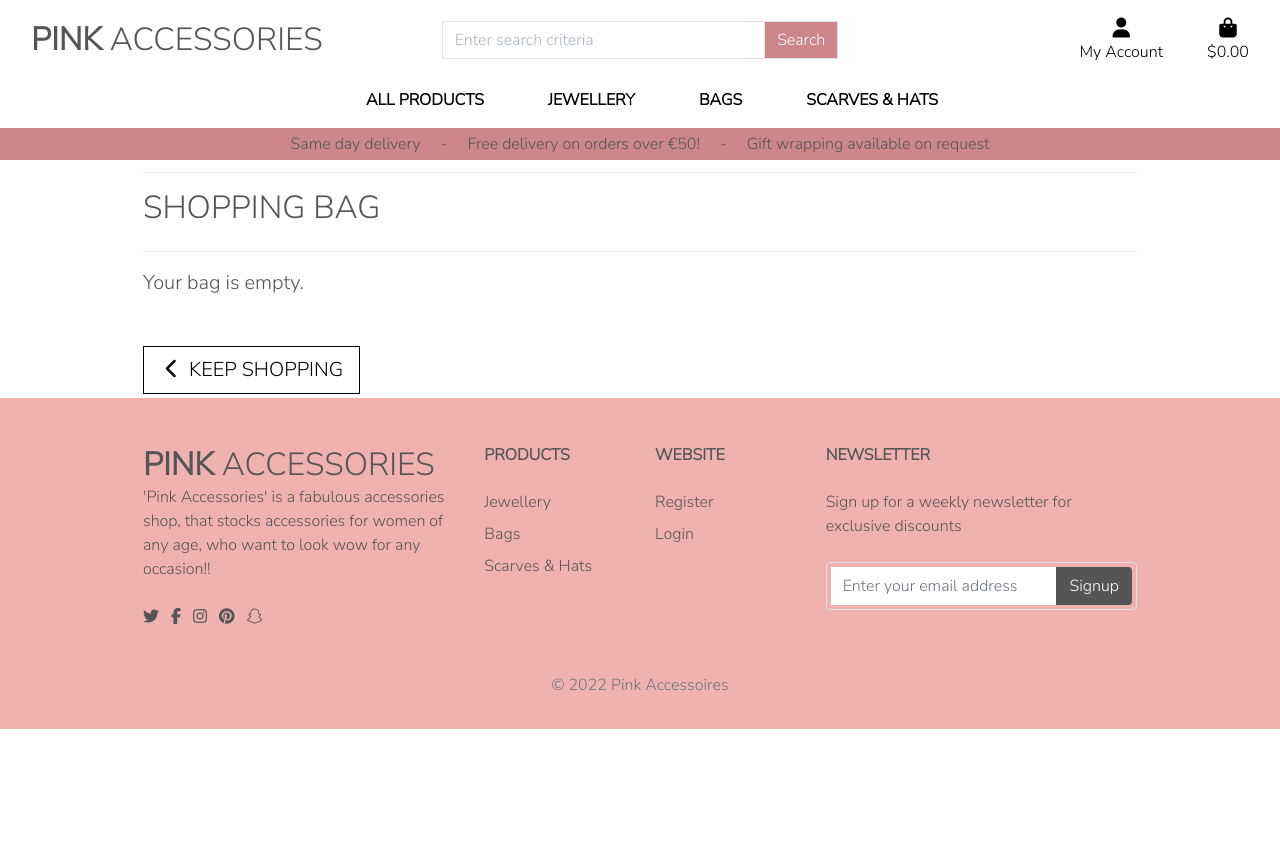
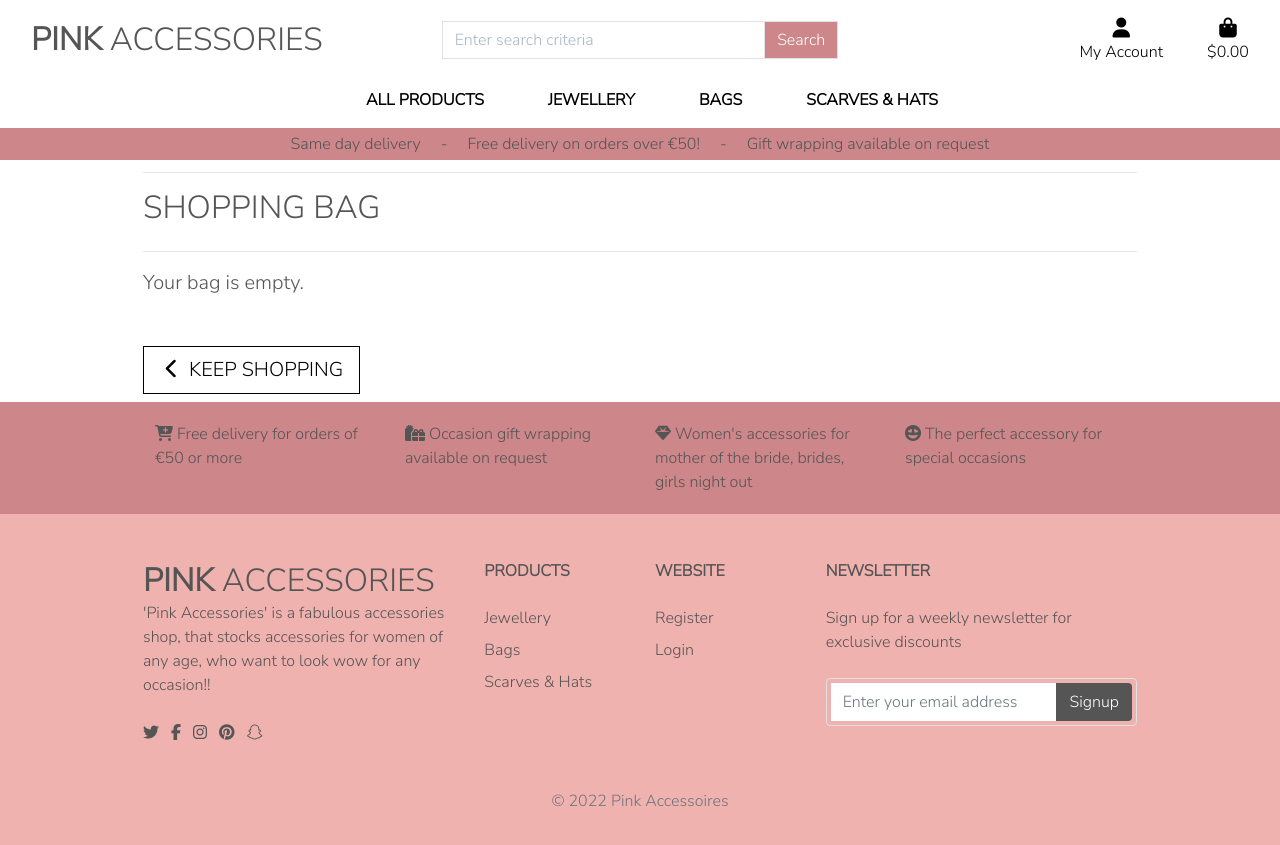
Before and after one commit to Aoibhinn/CI-MS5-PinkAccessories, a Django app: page /bag/ in a window 1280 px wide. Before the commit the page ends 729 px from the top, so only its background shows below. Run offline with Django 3.2, Linux system fonts and the light colour scheme; some libraries are stand-ins or nearby versions.

Commit message:
Add four text areas to base.html for keyword search;

```diff
--- a/templates/base.html
+++ b/templates/base.html
@@ -153,6 +153,29 @@
     {% block content %}
     {% endblock %}
 
+        <!-- Four text areas -->
+        <div class="container-fluid bg-pink-dark pt-4 pb-4">
+            <div class="container">
+                <div class="row">
+                <div class="col-lg-3">
+                    <i class="fas fa-cart-plus font-white" aria-hidden=true></i>
+                    <span class="font-white">Free delivery for orders of €{{ free_delivery_threshold }} or more</span>
+                </div>
+                <div class="col-lg-3">
+                    <i class="fas fa-gifts font-white" aria-hidden=true></i>
+                    <span class="font-white">Occasion gift wrapping available on request</span>
+                </div>
+                <div class="col-lg-3">
+                    <i class="fas fa-solid fa-gem font-white" aria-hidden=true></i>
+                    <span class="font-white">Women's accessories for mother of the bride, brides, girls night out</span>
+                </div>
+                <div class="col-lg-3">
+                    <i class="fas fa-grin-hearts font-white" aria-hidden=true></i>
+                    <span class="font-white">The perfect accessory for special occasions</span>
+                </div>
+            </div>
+          </div>
+        </div>
     <!-- Footer -->
     <footer class="bg-pink">
         <div class="container pt-5">
```
